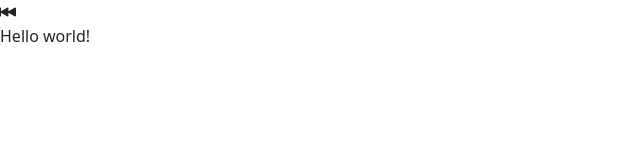
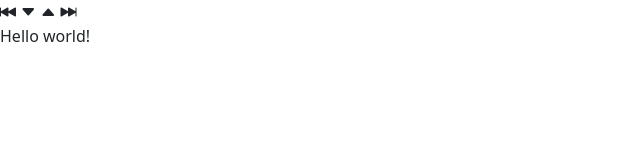
Before and after one commit to hy144328/steins-feed-ui, a plain HTML site: page index.html in a window 1280 px wide. Shown: the full height of the page, 0-640 px from the left. Drawn offline with nearby package versions, Linux system fonts and the light colour scheme.

Commit message:
Other icons.

```diff
--- a/index.html
+++ b/index.html
@@ -13,6 +13,9 @@
   <body>
     <nav>
       <i class="bi bi-skip-backward-fill"></i>
+      <i class="bi bi-caret-down-fill"></i>
+      <i class="bi bi-caret-up-fill"></i>
+      <i class="bi bi-skip-forward-fill"></i>
     </nav>
     <p>Hello world!</p>
   </body>
```
